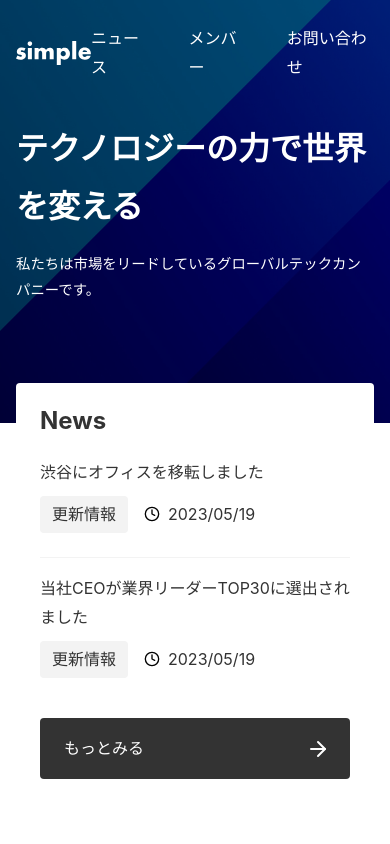
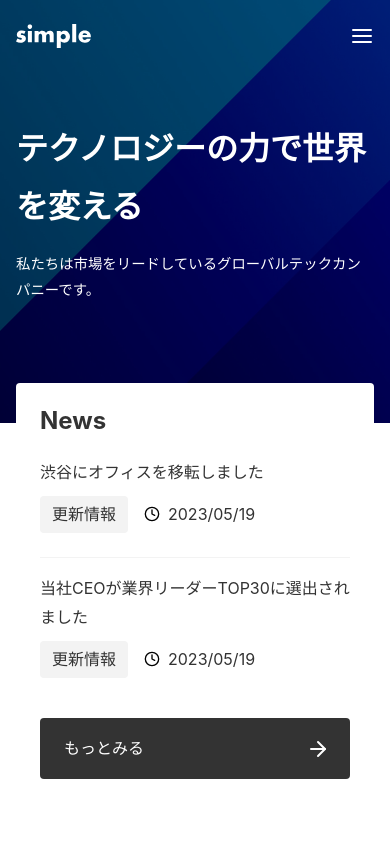
Before and after one commit to otukare-3/my-next-project, a Next.js app: page / in a window 390 px wide. Shown: the top 844 px of the page. Built offline with nearby package versions, Linux system fonts and the light colour scheme.

Commit message:
4-4-1まで完了

```diff
--- a/app/_components/Header/index.module.css
+++ b/app/_components/Header/index.module.css
@@ -17,12 +17,6 @@
   width: auto;
 }
 
-.items {
-  display: flex;
-  color: #fff;
-  gap: 40px;
-}
-
 @media (max-width: 640px) {
   .header {
     padding: 24px 16px 8px;
--- a/app/_components/Header/index.tsx
+++ b/app/_components/Header/index.tsx
@@ -1,6 +1,7 @@
 import Image from "next/image";
 import Link from "next/link";
 import styles from "./index.module.css";
+import Menu from "../Menu";
 
 export default function Header() {
     return (
@@ -15,19 +16,7 @@
                     priority
                 />
             </Link>
-            <nav className={styles.nav}>
-                <ul className={styles.items}>
-                    <li>
-                        <Link href="/news">ニュース</Link>
-                    </li>
-                    <li>
-                        <Link href="/members">メンバー</Link>
-                    </li>
-                    <li>
-                        <Link href="/contact">お問い合わせ</Link>
-                    </li>
-                </ul>
-            </nav>
+            <Menu />
         </header>
     );
 }
--- /dev/null
+++ b/app/_components/Menu/index.module.css
@@ -0,0 +1,22 @@
+.items {
+  display: flex;
+  color: #fff;
+  gap: 40px;
+}
+
+.button {
+  display: none;
+}
+
+@media (max-width: 640px) {
+  .nav {
+    display: none;
+  }
+
+  .button {
+    display: flex;
+    background: none;
+    border: none;
+    cursor: pointer;
+  }
+}
--- /dev/null
+++ b/app/_components/Menu/index.tsx
@@ -0,0 +1,26 @@
+import Link from "next/link";
+import Image from "next/image";
+import styles from "./index.module.css";
+
+export default function Menu() {
+    return (
+        <div>
+            <nav className={styles.nav}>
+                <ul className={styles.items}>
+                    <li>
+                        <Link href="/news">ニュース</Link>
+                    </li>
+                    <li>
+                        <Link href="/members">メンバー</Link>
+                    </li>
+                    <li>
+                        <Link href="/contact">お問い合わせ</Link>
+                    </li>
+                </ul>
+            </nav>
+            <button className={styles.button}>
+                <Image src="/menu.svg" alt="メニュー" width={24} height={24} />
+            </button>
+        </div>
+    );
+}
```
